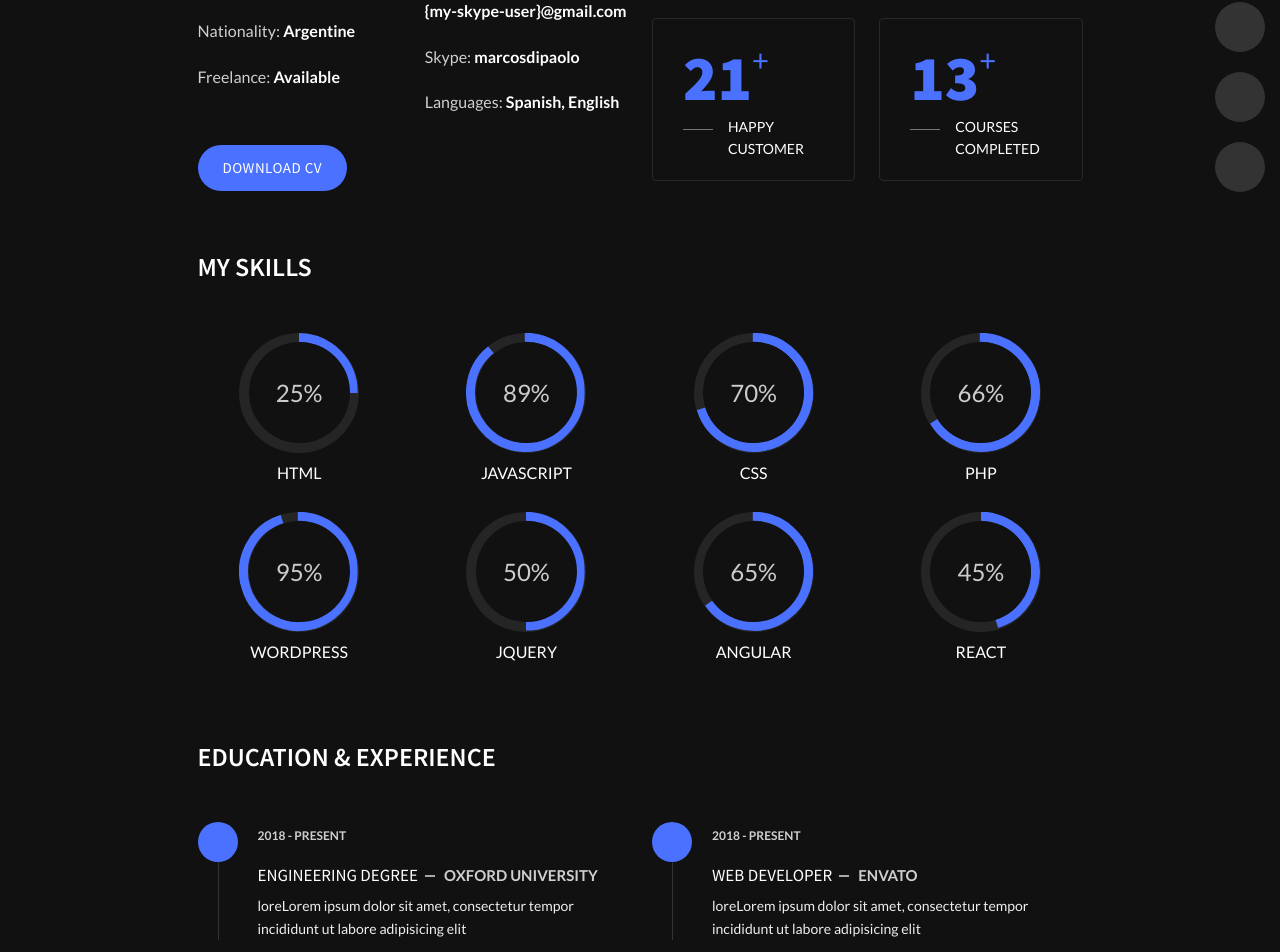
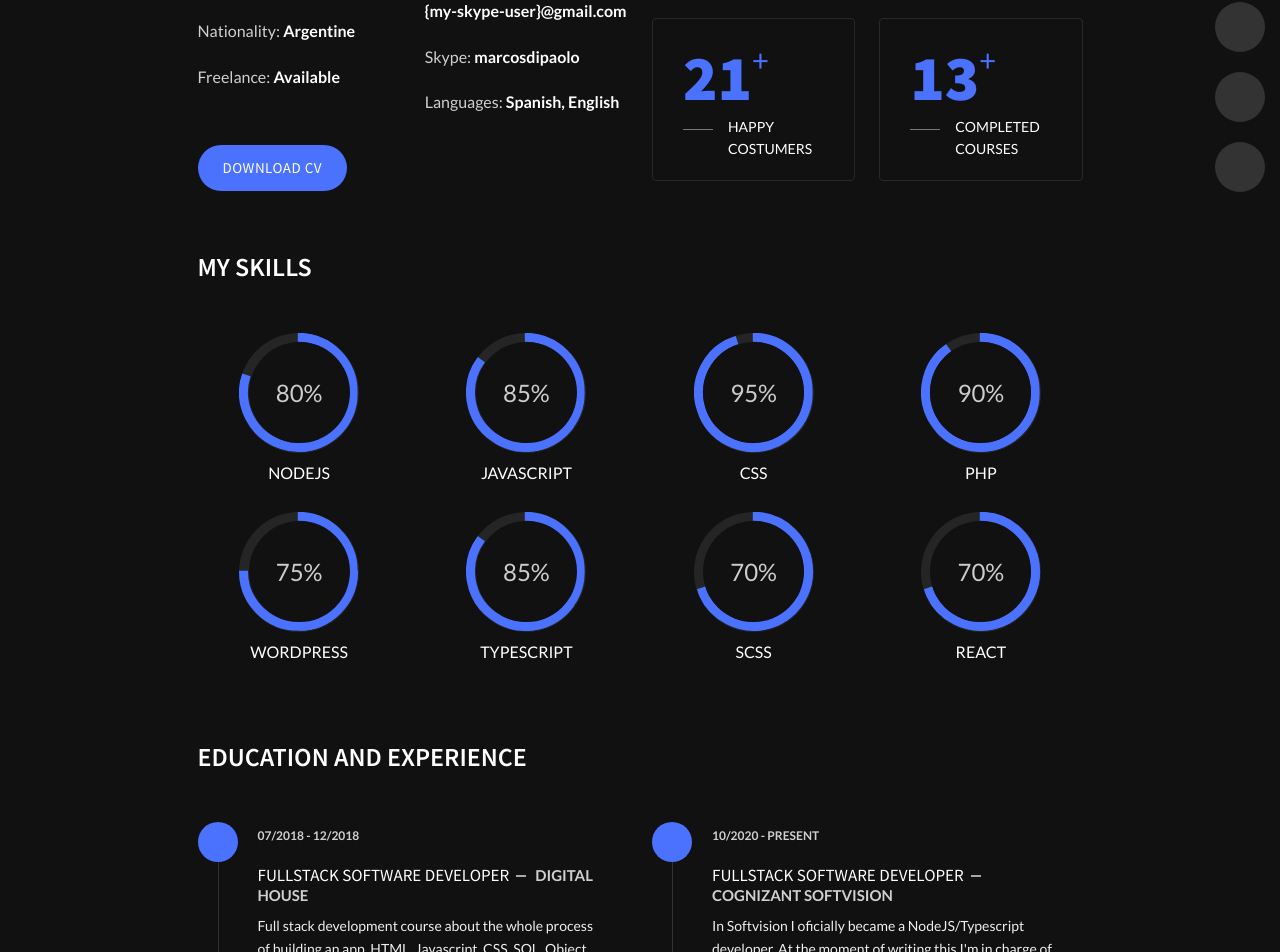
Before and after one commit to marcosdipaolo/marcosdipaolo, a React (Create React App) app: page /about in a window 1280 px wide. Shown: the part 420-1372 px from the top of the page. Built offline with nearby package versions, Linux system fonts and the light colour scheme; a web font is replaced by a local one.

Commit message:
trans in about

```diff
--- a/src/components/App.js
+++ b/src/components/App.js
@@ -24,8 +24,6 @@ const App = ({ setCurrentPage, currentPage, currentLanguage }) => {
     if (url.includes('/')) {
       [url] = url.split('/');
     }
-    // eslint-disable-next-line no-console
-    console.log(url);
     setCurrentPage(url);
     i18n.changeLanguage(currentLanguage);
   }, [setCurrentPage, currentLanguage, i18n]);
--- a/src/components/pages/About/Achievements.js
+++ b/src/components/pages/About/Achievements.js
@@ -1,40 +1,50 @@
+import { Trans } from 'react-i18next';
+
 const Achievements = () => (
   <div className="achievements col-12 col-lg-7 col-xl-6">
     <div className="row">
       <div className="col-6">
         <div className="stats mb-30 pl-30 py-20 rounded">
           <h2 className="position-relative">3</h2>
+          <Trans i18nKey="pages.about.yearsOfExperience">
             <p className="text-upper fs-14">
-            years of
-            <span className="d-block">experince</span>
+              {' '}
+              <span className="d-block"> </span>
             </p>
+          </Trans>
         </div>
       </div>
       <div className="col-6">
         <div className="stats mb-30 pl-30 py-20 rounded">
           <h2 className="position-relative">25</h2>
+          <Trans i18nKey="pages.about.completedProjects">
             <p className="text-upper fs-14">
-            completed
-            <span className="d-block">projects</span>
+              {' '}
+              <span className="d-block"> </span>
             </p>
+          </Trans>
         </div>
       </div>
       <div className="col-6">
         <div className="stats pl-30 py-20 rounded">
           <h2 className="position-relative">21</h2>
+          <Trans i18nKey="pages.about.happyCostumers">
             <p className="text-upper fs-14">
-            happy
-            <span className="d-block">customer</span>
+              {' '}
+              <span className="d-block"> </span>
             </p>
+          </Trans>
         </div>
       </div>
       <div className="col-6">
         <div className="stats pl-30 py-20 rounded">
           <h2 className="position-relative">13</h2>
+          <Trans i18nKey="pages.about.coursesCompleted">
             <p className="text-upper fs-14">
-            courses
-            <span className="d-block">completed</span>
+              {' '}
+              <span className="d-block"> </span>
             </p>
+          </Trans>
         </div>
       </div>
     </div>
--- a/src/components/pages/About/EducationXP.js
+++ b/src/components/pages/About/EducationXP.js
@@ -1,42 +1,48 @@
 import { useTranslation } from 'react-i18next';
-import { education, experience } from './ed-xp-data';
 import ResumeItem from './ResumeItem';
 
 const EducationXP = () => {
   const { t } = useTranslation();
+  /**
+   * @property {string} timeFrame
+   * @property {string} title
+   * @property {string} institution
+   * @property {string} description
+   * @property {string} order
+   */
+  const ed = t('pages.about.education', { returnObjects: true });
+  const xp = t('pages.about.xp', { returnObjects: true });
 
-  // eslint-disable-next-line no-console
-  console.log(t(''));
-
+  const reorderFunction = (a, b) => (a.order > b.order ? 1 : -1);
   return (
     <div className="row educ-xp">
       <div className="col-12">
-        <h3 className="text-upper my-50">Education & experience</h3>
+        <h3 className="text-upper my-50">{t('pages.about.educationAndExperience')}</h3>
       </div>
       <div className="col-lg-6">
         <ul className="p-0">
-          {education.map((e) => (
+          {ed.sort(reorderFunction).map((e) => (
             <ResumeItem
-              icon={e.icon}
-              time={e.time}
-              role={e.role}
-              place={e.place}
+              icon="graduation-cap"
+              time={e.timeFrame}
+              role={e.title}
+              place={e.institution}
               description={e.description}
-              key={e.id}
+              key={e.order}
             />
           ))}
         </ul>
       </div>
       <div className="col-lg-6">
         <ul className="p-0">
-          {experience.map((e) => (
+          {xp.sort(reorderFunction).map((e) => (
             <ResumeItem
-              icon={e.icon}
-              time={e.time}
-              role={e.role}
-              place={e.place}
+              icon="briefcase"
+              time={e.timeFrame}
+              role={e.title}
+              place={e.institution}
               description={e.description}
-              key={e.id}
+              key={e.order}
             />
           ))}
         </ul>
--- a/src/components/pages/About/ProfileData.js
+++ b/src/components/pages/About/ProfileData.js
@@ -1,6 +1,7 @@
 import { useTranslation } from 'react-i18next';
+import { connect } from 'react-redux';
 
-const ProfileData = () => {
+const ProfileData = ({ currentLanguage }) => {
   const { t } = useTranslation();
   const profileData = {
     firstColumn: [
@@ -83,10 +84,10 @@ const ProfileData = () => {
         </ul>
       </div>
       <div className="col-12 mt-10">
-        <a href="/cv-en.pdf" download target="_self" className="mdp-btn">download cv</a>
+        <a href={`/cv-${currentLanguage}.pdf`} download target="_self" className="mdp-btn">{t('pages.about.downloadCv')}</a>
       </div>
     </div>
   );
 };
-
-export default ProfileData;
+const mapStateToProps = (state) => ({ currentLanguage: state.currentLanguage });
+export default connect(mapStateToProps)(ProfileData);
--- a/src/components/pages/About/ResumeItem.js
+++ b/src/components/pages/About/ResumeItem.js
@@ -1,7 +1,7 @@
 const ResumeItem = ({
   icon, time, role, place, description,
 }) => (
-  <li className="position-relative pl-60 pr-20 mb-60">
+  <li className="resume-item position-relative pl-60 pr-20 mb-60">
     <div className="icon h-40 w-40 position-absolute">
       <i className={`fa fa-${icon}`} />
     </div>
@@ -12,7 +12,7 @@ const ResumeItem = ({
       {role}
       <span className="pl-26 mt-10 place">{place}</span>
     </h5>
-    <p className="fs-14">{description}</p>
+    <p className="fs-14 description">{description}</p>
   </li>
 );
 
--- a/src/components/pages/About/Skills.js
+++ b/src/components/pages/About/Skills.js
@@ -1,18 +1,21 @@
+import { useTranslation } from 'react-i18next';
+
 const Skills = () => {
+  const { t } = useTranslation();
   const devData = [
-    { language: 'html', percent: 25 },
-    { language: 'javascript', percent: 89 },
-    { language: 'css', percent: 70 },
-    { language: 'php', percent: 66 },
-    { language: 'wordpress', percent: 95 },
-    { language: 'jQuery', percent: 50 },
-    { language: 'angular', percent: 65 },
-    { language: 'react', percent: 45 },
+    { language: 'nodejs', percent: 80 },
+    { language: 'javascript', percent: 85 },
+    { language: 'css', percent: 95 },
+    { language: 'php', percent: 90 },
+    { language: 'wordpress', percent: 75 },
+    { language: 'typescript', percent: 85 },
+    { language: 'scss', percent: 70 },
+    { language: 'react', percent: 70 },
   ];
   return (
     <div className="row skills">
       <div className="col-12">
-        <h3 className="col-12 text-upper my-50">my skills</h3>
+        <h3 className="col-12 text-upper my-50">{t('pages.about.mySkills')}</h3>
       </div>
       {devData.map((data) => (
         <div className="col-6 col-md-3 mb-30" key={data.language}>
--- a/src/history.js
+++ b/src/history.js
@@ -1,3 +1,3 @@
-import createHistory from 'history/createBrowserHistory';
+const createHistory = require('history').createBrowserHistory;
 
 export default createHistory();
--- a/src/lang/en.json
+++ b/src/lang/en.json
@@ -1,6 +1,10 @@
 {
   "translation": {
     "pages": {
+      "home": {
+        "miniCv": "I'm an Argentinean based fullstack developer focused on crafting clean & maintainable code across the full stack of an app. I am passionate about what I do and I love learning all the time about it.",
+        "moreAboutMe": "more about me"
+      },
       "about": {
         "sectionTitle": "<0>about  <1>me</1></0>",
         "titleBg": "resume",
@@ -15,7 +19,59 @@
         "email": "email",
         "skype": "skype",
         "languages": "languages",
-        "downloadCv": "download cv"
+        "downloadCv": "download cv",
+        "yearsOfExperience": "<0>years of <1>experience</1></0>",
+        "completedProjects": "<0>completed <1>projects</1></0>",
+        "happyCostumers": "<0>happy <1>costumers</1></0>",
+        "coursesCompleted": "<0>completed <1>courses</1></0>",
+        "mySkills": "my skills",
+        "educationAndExperience": "education and experience",
+        "xp": [
+          {
+            "institution": "Freelance",
+            "timeFrame": "08-2017 - 01/2019",
+            "title": "Fullstack Software Developer",
+            "description": "I spent my freelance period developing the full stack of mainly news sites and e-commrce. This was achieved by working with PHP, JS, SCSS, CSS and primarily the Wordpress and Laravel framework depending on the client needs.",
+            "order": 3
+          },
+          {
+            "institution": "Digital House",
+            "timeFrame": "01/2019 - 10/2020",
+            "title": "Fullstack Software Developer",
+            "description": "Development and mantaining of their Educational Management System. It was a PHP app built with the Laravel framework and the Doctrine ORM. The challenge was to modernize such a gigantic app. My job was mostly PHP/Laravel and a tiny bit of NodeJS and VueJS.",
+            "order": 2
+          },
+          {
+            "institution": "Cognizant Softvision",
+            "timeFrame": "10/2020 - Present",
+            "title": "Fullstack Software Developer",
+            "description": "In Softvision I oficially became a NodeJS/Typescript developer. At the moment of writing this I'm in charge of buiding Microservices, providing maintainable and scalable code. All environments are hosted in AWS and the management with JIRA.",
+            "order": 1
+          }
+        ],
+        "education": [
+          {
+            "institution": "Digital House",
+            "timeFrame": "07/2018 - 12/2018",
+            "title": "Fullstack Software Developer",
+            "description": "Full stack development course about the whole process of building an app. HTML, Javascript, CSS, SQL, Object oriented programming, agile and SCRUM, some notions of React. The backend side was taught in PHP",
+            "order": 1
+          },
+          {
+            "institution": "EducacionIT",
+            "timeFrame": "10/2020 - Present",
+            "title": "The Object Oriented Paradigm",
+            "description": "A short course about the principal concepts about Object Oriented Programming. Basic concepts, good practices, Usual tecniques. Taught in Java but applicable to all languages",
+            "order": 2
+          },
+          {
+            "institution": "Cuyo National University",
+            "timeFrame": "03/1998 - 11/2005",
+            "title": "Bachelor's degree in Music",
+            "description": "Completed university degree in Music with specialisation in Guitar",
+            "order": 3
+          }
+        ]
       },
       "blog": {
         "sectionTitle": "<0>my  <1>blog</1></0>",
@@ -43,52 +99,6 @@
         "contact": "contact",
         "music": "music"
       }
-    },
-    "xp": {
-      "freelance": {
-        "institution": "Freelance",
-        "timeFrame": "08-2017 - 01/2019",
-        "title": "Fullstack Software Developer",
-        "description": "I spent my freelance period developing the full stack of mainly news sites and e-commrce. This was achieved by working with PHP, JS, SCSS, CSS and primarily the Wordpress and Laravel framework depending on the client needs.",
-        "order": 3
-      },
-      "digitalHouse": {
-        "institution": "Digital House",
-        "timeFrame": "01/2019 - 10/2020",
-        "title": "Fullstack Software Developer",
-        "description": "Development and mantaining of their Educational Management System. It was a PHP app built with the Laravel framework and the Doctrine ORM. The challenge was to be able to handle such gigantic App and to modernize it since when Digital House acquired the ownership of the code, the app was really outdated. My job was mostly PHP/Laravel and a tiny bit of NodeJS and VueJS.",
-        "order": 2
-      },
-      "softVision": {
-        "institution": "Cognizant Softvision",
-        "timeFrame": "10/2020 - Present",
-        "title": "Fullstack Software Developer",
-        "description": "In Softvision I oficially became a NodeJS/Typescript developer. At the moment of writing this I'm in charge of buiding Microservices, providing maintainable and scalable code and the ecosystem the app needs. This app will be available in the web, as an iOS and android app. All environments are hosted in AWS and the management with JIRA.",
-        "order": 1
-      }
-    },
-    "education": {
-      "digitalHouse": {
-        "institution": "Digital House",
-        "timeFrame": "07/2018 - 12/2018",
-        "title": "Fullstack Software Developer",
-        "description": "Full stack developent course about the whole process of building an app. The backend side was taught in PHP",
-        "order": 1
-      },
-      "educacionIT": {
-        "institution": "EducacionIT",
-        "timeFrame": "10/2020 - Present",
-        "title": "The Object Oriented Paradigm",
-        "description": "A short course about the principal concepts about Object Oriented Programming.",
-        "order": 2
-      },
-      "cuyoNationalUniversity": {
-        "institution": "Cuyo Nation University",
-        "timeFrame": "03/1998 - 11/2005",
-        "title": "Bachelor's degree in Music",
-        "description": "Completed university degree in Music with specialisation in Guitar",
-        "order": 3
-      }
     }
   }
 }
--- a/src/lang/es.json
+++ b/src/lang/es.json
@@ -1,6 +1,10 @@
 {
   "translation": {
     "pages": {
+      "home": {
+        "miniCv": "Soy un programador full stack basado en Mendoza, Argentina, enfocado en la implementación de código limpio y mantenible a través de todo el stack de la aplicación. Amo lo que hago y me apasiona aprender sobre ello todo el tiempo.",
+        "moreAboutMe": "mas acerca de mí"
+      },
       "about": {
         "sectionTitle": "<0>quien  <1>soy</1></0>",
         "titleBg": "curriculum",
@@ -15,7 +19,59 @@
         "email": "email",
         "skype": "skype",
         "languages": "idiomas",
-        "downloadCv": "descargar cv"
+        "downloadCv": "descargar cv",
+        "yearsOfExperience": "<0>años de <1>experiencia</1></0>",
+        "completedProjects": "<0>proyectos <1>completados</1></0>",
+        "happyCostumers": "<0>clientes <1>felices</1></0>",
+        "coursesCompleted": "<0>cursos <1>terminados</1></0>",
+        "mySkills": "mis habilidades",
+        "educationAndExperience": "educación y experiencia",
+        "xp": [
+          {
+            "institution": "Freelance",
+            "timeFrame": "08-2017 - 01/2019",
+            "title": "Programador Full Stack",
+            "description": "Mi periodo Freelance consistió en la construcción de aplicaciones completas que mayormente eran o sitios de noticias, o sitios e-commerce. Para esto utilicé PHP con Laravel o Wordpress dependiendo de las necesidades del cliente.",
+            "order": 3
+          },
+          {
+            "institution": "Digital House",
+            "timeFrame": "01/2019 - 10/2020",
+            "title": "Programador Full Stack",
+            "description": "Desarrolo y mantenimiento del Sistema de Gestión Educativa, una  aplicación construída en PHP con el framework Laravel y el ORM doctrine. Consistió en solucionar problemas de desactualización en una aplicación enorme. Mi trabajo fue mayormente PHP/Laravel con algo de NodeJS y de VueJS.",
+            "order": 2
+          },
+          {
+            "institution": "Cognizant Softvision",
+            "timeFrame": "10/2020 - Present",
+            "title": "Programador Full Stack",
+            "description": "En Softvision comencé a trabajar oficialmente con NodeJS/Typescript construyendo microservicion consumidos por una aplicacion web, android e iOS, brindando código mantenible y escalable. Todo el ecosistema está hosteado en AWS y el management con JIRA.",
+            "order": 1
+          }
+        ],
+        "education": [
+          {
+            "institution": "Digital House",
+            "timeFrame": "07/2018 - 12/2018",
+            "title": "Programador Full Stack",
+            "description": "Curso full stack completo e intensivo de 5 meses, acerca de como contruir una web app de principio a fin. HTML, JS, CSS, programación orientada a objetos, agile y SCRUM, un poco de React. El backend fue dictado en PHP.",
+            "order": 1
+          },
+          {
+            "institution": "EducacionIT",
+            "timeFrame": "10/2020 - Present",
+            "title": "Programación Orientada a Objectos",
+            "description": "Curso corto acerca del paradigma de la programación orientada a objectos. Impartido en Java pero aplicable a cualquier lenguaje. Conceptos básicos. Buenas prácticas. Técnias usuales.",
+            "order": 2
+          },
+          {
+            "institution": "Universidad Nacional de Cuyo",
+            "timeFrame": "03/1998 - 11/2005",
+            "title": "Licenciatura en Música, esp: Guitarra",
+            "description": "Completed university degree in Music with specialisation in Guitar",
+            "order": 3
+          }
+        ]
       },
       "blog": {
         "sectionTitle": "<0>mi  <1>blog</1></0>",
@@ -43,52 +99,6 @@
         "contact": "contacto",
         "music": "música"
       }
-    },
-    "xp": {
-      "freelance": {
-        "institution": "Freelance",
-        "timeFrame": "08-2017 - 01/2019",
-        "title": "Programador Full Stack",
-        "description": "Mi periodo Freelance consistió en la construcción de aplicaciones completas que mayormente eran o sitios de noticias, o sitios e-commerce. Para esto utilicé PHP con Laravel o Wordpress dependiendo de las necesidades del cliente.",
-        "order": 3
-      },
-      "digitalHouse": {
-        "institution": "Digital House",
-        "timeFrame": "01/2019 - 10/2020",
-        "title": "Programador Full Stack",
-        "description": "Desarrolo y mantenimiento del SGE (Sistema de Gestión Educativa). Esta es una  aplicación construída en PHP con el framework Laravel y el ORM doctrine. El desafío consistió en poder trabajar con una aplicación de tamaño gigante y con graves problemas de desactualización ya que la aplicación estaba muy desactualizada cuando la recibimos. Mi trabajo fue mayormente PHP/Laravel con algo de NodeJS y de VueJS.",
-        "order": 2
-      },
-      "softVision": {
-        "institution": "Cognizant Softvision",
-        "timeFrame": "10/2020 - Present",
-        "title": "Programador Full Stack",
-        "description": "En Softvision me comencé a trabajar oficialmente con NodeJS/Typescript. Al momento de escribir esto estoy trabajando para un cliente que está construyendo una app web, android y iOS. Estas consumen una serie de microservicion de los cuales estoy a cargo, brindando código mantenible y escalable. Todo el ecosistema está hosteado en AWS y el management con JIRA.",
-        "order": 1
-      }
-    },
-    "education": {
-      "digitalHouse": {
-        "institution": "Digital House",
-        "timeFrame": "07/2018 - 12/2018",
-        "title": "Programador Full Stack",
-        "description": "Curso full stack completo e intensivo de 5 meses, acerca de como contruir una web app de principio a fin. El backend  fue dictado en PHP.",
-        "order": 1
-      },
-      "educacionIT": {
-        "institution": "EducacionIT",
-        "timeFrame": "10/2020 - Present",
-        "title": "El Paradigma de la Programación Orientada a Objectos",
-        "description": "Curso corto acerca del paradigma de la programación orientada a objectos",
-        "order": 2
-      },
-      "cuyoNationalUniversity": {
-        "institution": "Universidad Nacional de Cuyo",
-        "timeFrame": "03/1998 - 11/2005",
-        "title": "Licenciatura en Música, esp: Guitarra",
-        "description": "Completed university degree in Music with specialisation in Guitar",
-        "order": 3
-      }
     }
   }
 }
--- a/src/sass/sections/_about.scss
+++ b/src/sass/sections/_about.scss
@@ -92,7 +92,7 @@ section.about {
 
     .educ-xp {
         ul {
-            li {
+            li.resume-item {
                 .icon {
                     left: 0;
                     border-radius: 50%;
@@ -124,8 +124,9 @@ section.about {
                         }
                     }
                 }
-                p {
+                p.description {
                     color: #eee;
+                    min-height: 90px;
                 }
                 &::after {
                     content: "";
```
Also changed, not shown: src/components/pages/Home.js (+5 -5 lines). Lines whose indentation alone changed are shown as unchanged.
